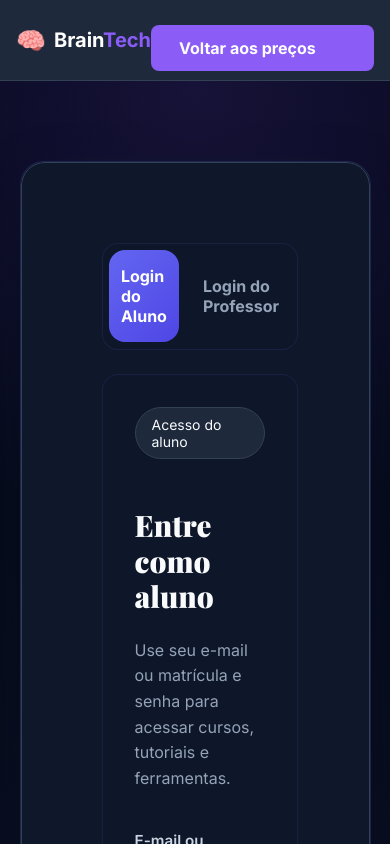
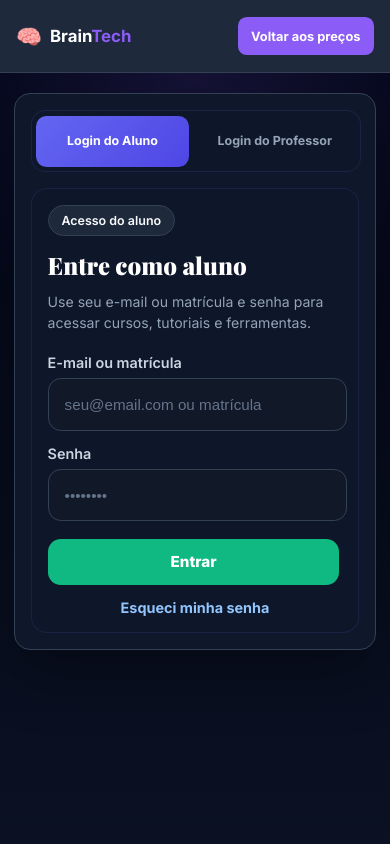
Before and after one commit to edmaralbneto/braintech, a Next.js app: page /login in a window 390 px wide. Shown: the top 844 px of the page. Built offline with nearby package versions, Linux system fonts and the light colour scheme.

Commit message:
ajuste na login celular

```diff
--- a/app/login/page.tsx
+++ b/app/login/page.tsx
@@ -3,109 +3,150 @@ import Link from "next/link";
 export default function LoginPage() {
   return (
     <div className="page-root">
-      <header className="bt-header">
-        <Link href="/" className="bt-logo">
-          <span className="bt-logo-icon">🧠</span>
-          <span className="bt-logo-text">
-            Brain<span className="bt-logo-accent">Tech</span>
+      <header className="bt-auth-header">
+        <Link href="/" className="bt-auth-logo" aria-label="Voltar para a página inicial">
+          <span className="bt-auth-logo-icon">🧠</span>
+          <span className="bt-auth-logo-text">
+            Brain<span>Tech</span>
           </span>
         </Link>
 
-        <Link href="/precos" className="bt-menu-login">
+        <Link href="/precos" className="bt-auth-header-button">
           Voltar aos preços
         </Link>
       </header>
 
-      <main className="login-page">
-        <section className="login-panel">
-          <div className="login-card">
-            <div className="login-tabs">
-              <input id="tab-aluno" name="login-tab" type="radio" defaultChecked className="login-radio" />
-              <input id="tab-professor" name="login-tab" type="radio" className="login-radio" />
+      <main className="bt-auth-page">
+        <section className="bt-auth-card" aria-labelledby="login-title">
+          <div className="bt-auth-tabs">
+            <input
+              id="tab-aluno"
+              name="login-tab"
+              type="radio"
+              defaultChecked
+              className="bt-auth-radio"
+            />
 
-              <div className="login-tabs-header">
-                <label htmlFor="tab-aluno" className="login-tab-label">Login do Aluno</label>
-                <label htmlFor="tab-professor" className="login-tab-label">Login do Professor</label>
+            <input
+              id="tab-professor"
+              name="login-tab"
+              type="radio"
+              className="bt-auth-radio"
+            />
+
+            <div className="bt-auth-tabs-header">
+              <label htmlFor="tab-aluno" className="bt-auth-tab-label">
+                Login do Aluno
+              </label>
+
+              <label htmlFor="tab-professor" className="bt-auth-tab-label">
+                Login do Professor
+              </label>
             </div>
 
-              <div className="login-tabs-body">
-                <div className="login-tab-panel aluno-panel">
-                  <span className="hero-badge">Acesso do aluno</span>
-                  <h1 className="hero-title">Entre como aluno</h1>
-                  <p className="hero-description">
+            <div className="bt-auth-tabs-body">
+              <div className="bt-auth-panel bt-auth-panel-aluno">
+                <span className="bt-auth-badge">Acesso do aluno</span>
+
+                <h1 id="login-title" className="bt-auth-title">
+                  Entre como aluno
+                </h1>
+
+                <p className="bt-auth-description">
                   Use seu e-mail ou matrícula e senha para acessar cursos, tutoriais e ferramentas.
                 </p>
 
-                  <form className="login-form">
-                    <label className="login-label" htmlFor="aluno-email">
+                <form className="bt-auth-form">
+                  <div className="bt-auth-field">
+                    <label className="bt-auth-label" htmlFor="aluno-email">
                       E-mail ou matrícula
                     </label>
+
                     <input
                       id="aluno-email"
                       name="aluno-email"
                       type="text"
-                      className="login-input"
+                      className="bt-auth-input"
                       placeholder="seu@email.com ou matrícula"
+                      autoComplete="username"
                     />
+                  </div>
 
-                    <label className="login-label" htmlFor="aluno-password">
+                  <div className="bt-auth-field">
+                    <label className="bt-auth-label" htmlFor="aluno-password">
                       Senha
                     </label>
+
                     <input
                       id="aluno-password"
                       name="aluno-password"
                       type="password"
-                      className="login-input"
+                      className="bt-auth-input"
                       placeholder="••••••••"
+                      autoComplete="current-password"
                     />
+                  </div>
 
-                    <button className="hero-button-cta" type="submit">
+                  <button className="bt-auth-submit" type="submit">
                     Entrar
                   </button>
-                    <a href="#" className="login-forgot">
+
+                  <a href="#" className="bt-auth-forgot">
                     Esqueci minha senha
                   </a>
                 </form>
               </div>
 
-                <div className="login-tab-panel professor-panel">
-                  <span className="hero-badge">Acesso do professor</span>
-                  <h1 className="hero-title">Entre como professor</h1>
-                  <p className="hero-description">
+              <div className="bt-auth-panel bt-auth-panel-professor">
+                <span className="bt-auth-badge">Acesso do professor</span>
+
+                <h1 className="bt-auth-title">
+                  Entre como professor
+                </h1>
+
+                <p className="bt-auth-description">
                   Use seu e-mail institucional para acessar turmas, conteúdos e recursos didáticos.
                 </p>
 
-                  <form className="login-form">
-                    <label className="login-label" htmlFor="professor-email">
+                <form className="bt-auth-form">
+                  <div className="bt-auth-field">
+                    <label className="bt-auth-label" htmlFor="professor-email">
                       E-mail institucional
                     </label>
+
                     <input
                       id="professor-email"
                       name="professor-email"
                       type="email"
-                      className="login-input"
+                      className="bt-auth-input"
                       placeholder="seu@email.institucional"
+                      autoComplete="email"
                     />
+                  </div>
 
-                    <label className="login-label" htmlFor="professor-password">
+                  <div className="bt-auth-field">
+                    <label className="bt-auth-label" htmlFor="professor-password">
                       Senha
                     </label>
+
                     <input
                       id="professor-password"
                       name="professor-password"
                       type="password"
-                      className="login-input"
+                      className="bt-auth-input"
                       placeholder="••••••••"
+                      autoComplete="current-password"
                     />
+                  </div>
 
-                    <button className="hero-button-cta" type="submit">
+                  <button className="bt-auth-submit" type="submit">
                     Entrar
                   </button>
-                    <a href="#" className="login-forgot">
+
+                  <a href="#" className="bt-auth-forgot">
                     Esqueci minha senha
                   </a>
                 </form>
-                </div>
               </div>
             </div>
           </div>
--- a/app/styles.css
+++ b/app/styles.css
@@ -780,3 +780,375 @@
   .pricing-how-section,
   .pricing-login-section { padding: 3rem 1.25rem; }
 }
+
+
+/* =========================
+   AUTH / LOGIN PAGE
+   CSS isolado para não brigar com o restante do site
+========================= */
+
+.bt-auth-header {
+  position: relative;
+  z-index: 30;
+  height: 80px;
+  padding: 0 5%;
+  display: flex;
+  align-items: center;
+  justify-content: space-between;
+  gap: 1rem;
+  background-color: #1e293b;
+  border-bottom: 1px solid #334155;
+}
+
+.bt-auth-logo {
+  display: inline-flex;
+  align-items: center;
+  gap: 0.5rem;
+  color: #ffffff;
+  font-size: 1.25rem;
+  font-weight: 700;
+  text-decoration: none;
+  white-space: nowrap;
+}
+
+.bt-auth-logo-icon {
+  font-size: 1.5rem;
+}
+
+.bt-auth-logo-text span {
+  color: #8b5cf6;
+}
+
+.bt-auth-header-button {
+  min-height: 42px;
+  padding: 0 1.35rem;
+  border-radius: 0.65rem;
+  background: #8b5cf6;
+  color: #ffffff;
+  font-size: 0.95rem;
+  font-weight: 700;
+  text-decoration: none;
+  white-space: nowrap;
+
+  display: inline-flex;
+  align-items: center;
+  justify-content: center;
+
+  transition:
+    background 0.2s ease,
+    transform 0.2s ease;
+}
+
+.bt-auth-header-button:hover {
+  background: #7c3aed;
+  transform: translateY(-1px);
+}
+
+.bt-auth-page {
+  min-height: calc(100vh - 80px);
+  padding: 3rem 1rem;
+  display: flex;
+  align-items: center;
+  justify-content: center;
+  background:
+    radial-gradient(circle at top, rgba(139, 92, 246, 0.14), transparent 34%),
+    linear-gradient(180deg, #020617 0%, #0b1223 100%);
+}
+
+.bt-auth-card {
+  width: 100%;
+  max-width: 460px;
+  padding: 1.35rem;
+  border-radius: 1.25rem;
+  background: #0f172a;
+  border: 1px solid #334155;
+  box-shadow: 0 24px 60px rgba(0, 0, 0, 0.32);
+}
+
+.bt-auth-tabs {
+  display: grid;
+  gap: 1rem;
+}
+
+.bt-auth-radio {
+  position: absolute;
+  width: 1px;
+  height: 1px;
+  opacity: 0;
+  pointer-events: none;
+}
+
+.bt-auth-tabs-header {
+  width: 97%;
+  display: grid;
+  grid-template-columns: repeat(2, minmax(0, 1fr));
+  gap: 0.4rem;
+  padding: 0.35rem;
+  border-radius: 0.9rem;
+  background: rgba(15, 23, 42, 0.75);
+  border: 1px solid rgba(99, 102, 241, 0.14);
+}
+
+.bt-auth-tab-label {
+  width: 90%;
+  min-width: 0;
+  min-height:  44px;
+  padding: 0.75rem 0.5rem;
+  border-radius: 0.7rem;
+  color: #94a3b8;
+  font-size: 0.88rem;
+  font-weight: 700;
+  line-height: 1.2;
+  text-align: center;
+  cursor: pointer;
+
+  display: flex;
+  align-items: center;
+  justify-content: center;
+
+  transition:
+    color 0.2s ease,
+    background 0.2s ease;
+}
+
+#tab-aluno:checked ~ .bt-auth-tabs-header label[for="tab-aluno"],
+#tab-professor:checked ~ .bt-auth-tabs-header label[for="tab-professor"] {
+  background: linear-gradient(135deg, #6366f1, #4f46e5);
+  color: #ffffff;
+}
+
+.bt-auth-tabs-body {
+  padding: 1.15rem;
+  border-radius: 1rem;
+  background: rgba(15, 23, 42, 0.88);
+  border: 1px solid rgba(99, 102, 241, 0.14);
+}
+
+.bt-auth-panel {
+  display: none;
+}
+
+#tab-aluno:checked ~ .bt-auth-tabs-body .bt-auth-panel-aluno,
+#tab-professor:checked ~ .bt-auth-tabs-body .bt-auth-panel-professor {
+  display: block;
+}
+
+.bt-auth-badge {
+  display: inline-flex;
+  width: fit-content;
+  margin-bottom: 1rem;
+  padding: 0.42rem 0.8rem;
+  border-radius: 999px;
+  background-color: #1e293b;
+  border: 1px solid #334155;
+  color: #f8fafc;
+  font-size: 0.78rem;
+  font-weight: 600;
+}
+
+.bt-auth-title {
+  margin: 0 0 0.7rem;
+  color: #ffffff;
+  font-family: var(--font-playfair), serif;
+  font-size: 1.75rem;
+  font-weight: 800;
+  line-height: 1.15;
+}
+
+.bt-auth-description {
+  margin: 0 0 1.25rem;
+  color: #94a3b8;
+  font-size: 0.92rem;
+  line-height: 1.55;
+}
+
+.bt-auth-form {
+  display: grid;
+  gap: 0.85rem;
+}
+
+.bt-auth-field {
+  display: grid;
+  gap: 0.45rem;
+}
+
+.bt-auth-label {
+  color: #cbd5e1;
+  font-size: 0.9rem;
+  font-weight: 600;
+}
+
+.bt-auth-input {
+  width: 90%;
+  min-height: 46px;
+  padding: 0.8rem 1rem;
+  border-radius: 0.8rem;
+  border: 1px solid #334155;
+  background-color: #111827;
+  color: #f8fafc;
+  font-size: 0.95rem;
+  outline: none;
+}
+
+.bt-auth-input::placeholder {
+  color: #64748b;
+}
+
+.bt-auth-input:focus {
+  border-color: #8b5cf6;
+  box-shadow: 0 0 0 4px rgba(139, 92, 246, 0.12);
+}
+
+.bt-auth-submit {
+  width: 99%;
+  min-height: 46px;
+  margin-top: 0.25rem;
+  padding: 0.75rem 1rem;
+  border: 0;
+  border-radius: 0.8rem;
+  background: #10b981;
+  color: #ffffff;
+  font-size: 0.95rem;
+  font-weight: 800;
+  cursor: pointer;
+
+  display: inline-flex;
+  align-items: center;
+  justify-content: center;
+
+  transition:
+    background 0.2s ease,
+    transform 0.2s ease,
+    box-shadow 0.2s ease;
+}
+
+.bt-auth-submit:hover {
+  background: #059669;
+  transform: translateY(-1px);
+  box-shadow: 0 8px 22px rgba(16, 185, 129, 0.24);
+}
+
+.bt-auth-forgot {
+  color: #93c5fd;
+  font-size: 0.9rem;
+  font-weight: 700;
+  text-align: center;
+  text-decoration: none;
+}
+
+.bt-auth-forgot:hover {
+  color: #dbeafe;
+}
+
+/* =========================
+   TABLET
+========================= */
+
+@media (max-width: 992px) {
+  .bt-auth-page {
+    padding: 2.5rem 1.5rem;
+    align-items: flex-start;
+  }
+
+  .bt-auth-card {
+    max-width: 480px;
+  }
+}
+
+/* =========================
+   CELULAR
+========================= */
+
+@media (max-width: 576px) {
+  .bt-auth-header {
+    height: 72px;
+    padding: 0 1rem;
+  }
+
+  .bt-auth-logo {
+    font-size: 1.05rem;
+  }
+
+  .bt-auth-logo-icon {
+    font-size: 1.3rem;
+  }
+
+  .bt-auth-header-button {
+    min-height: 38px;
+    padding: 0 0.85rem;
+    font-size: 0.8rem;
+    border-radius: 0.55rem;
+  }
+
+  .bt-auth-page {
+    min-height: calc(100vh - 72px);
+    padding: 1.25rem 0.85rem;
+  }
+
+  .bt-auth-card {
+    max-width: 100%;
+    padding: 1rem;
+    border-radius: 1rem;
+  }
+
+  .bt-auth-tabs-header {
+    grid-template-columns: repeat(2, minmax(0, 1fr));
+    gap: 0.35rem;
+    padding: 0.3rem;
+  }
+
+  .bt-auth-tab-label {
+    min-height: 30px;
+    padding: 0.65rem 0.35rem;
+    font-size: 0.78rem;
+    border-radius: 0.65rem;
+  }
+
+  .bt-auth-tabs-body {
+    padding: 1rem;
+  }
+
+  .bt-auth-title {
+    font-size: 1.5rem;
+  }
+
+  .bt-auth-description {
+    font-size: 0.88rem;
+  }
+
+  .bt-auth-input {
+    min-height: 25px;
+    font-size: 0.95rem;
+  }
+}
+
+/* =========================
+   CELULAR PEQUENO
+========================= */
+
+@media (max-width: 380px) {
+  .bt-auth-header {
+    padding: 0 0.75rem;
+  }
+
+  .bt-auth-logo {
+    font-size: 0.95rem;
+  }
+
+  .bt-auth-header-button {
+    padding: 0 0.65rem;
+    font-size: 0.74rem;
+  }
+
+  .bt-auth-card {
+    padding: 0.85rem;
+  }
+
+  .bt-auth-tab-label {
+    font-size: 0.72rem;
+  }
+
+  .bt-auth-title {
+    font-size: 1.38rem;
+  }
+}
```
Lines whose indentation alone changed are shown as unchanged.
